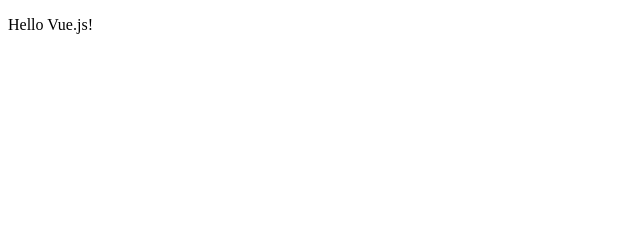
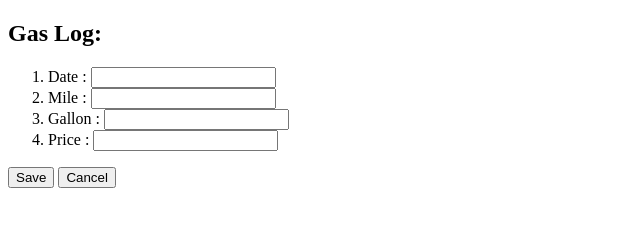
Before and after one commit to chenganma/gas_log_vuejs, a plain HTML site: page vue-demo.html in a window 1280 px wide. Shown: the whole page, without its empty margins (0-640 px from the left). Drawn offline with nearby package versions, Linux system fonts and the light colour scheme.

Commit message:
update to side project front end

```diff
--- a/vue-demo.html
+++ b/vue-demo.html
@@ -1,20 +1,36 @@
 <!DOCTYPE html>
 <html lang="en">
 <head>
-	<title></title>
+	<title>Vue sample - gas log</title>
+	<link rel="stylesheet" type="text/css" href="mystyle.css">
 	<script src="https://cdn.jsdelivr.net/npm/vue/dist/vue.js"></script>
 </head>
 <body>
 
 		<div id="app">
-		  <p>{{ message }}</p>
+		    <h2>Gas Log:</h2>
+		<ol>
+		  <li v-for="title in titles">
+		    <label>
+			{{title.text}} : <input type="text">
+		    </label>
+		  </li>
+		</ol>
+		<input type="button" value="Save">
+		<input type="button" value="Cancel">
 		</div>
 
+
 <script>
-let vm = new Vue({
-  el: '#app',
+new Vue({
+  el: "#app",
   data: {
-    message: 'Hello Vue.js!'
+    titles: [
+      { text: "Date" },
+      { text: "Mile" },
+      { text: "Gallon" },
+      { text: "Price" }
+    ]
   }
 })
 </script>
```
